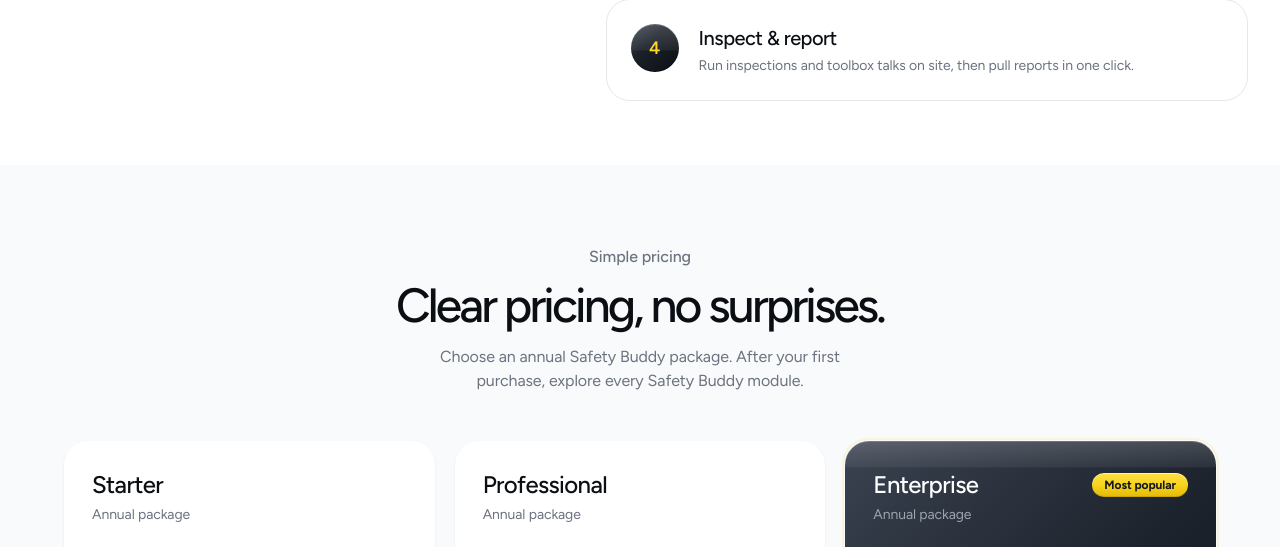
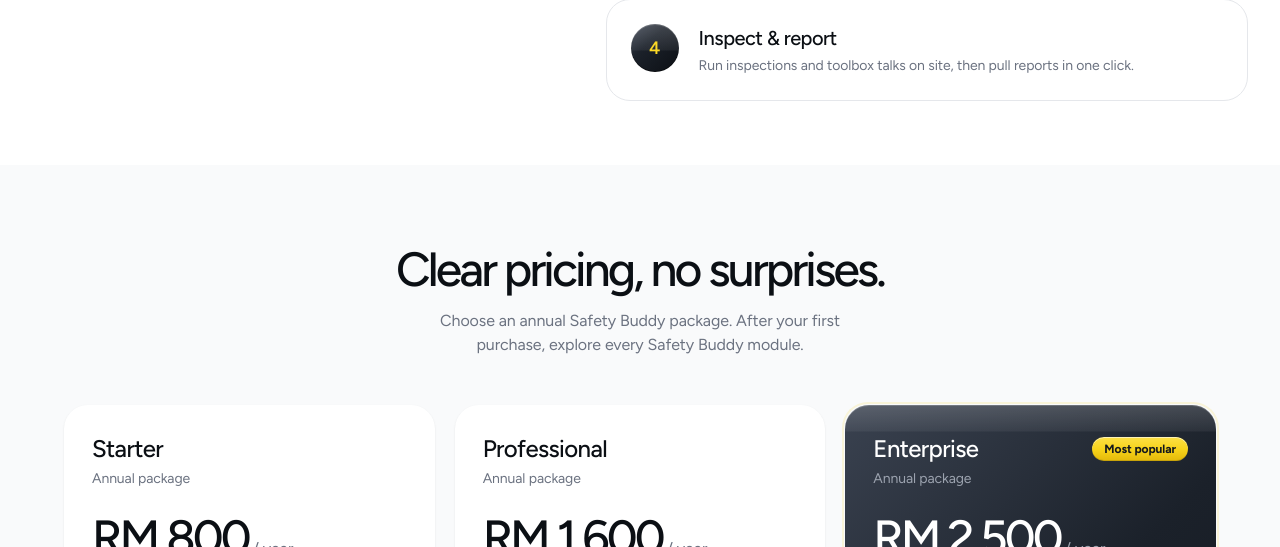
Before and after one commit to muhdsyazwan552/safetybuddy, a Laravel app: page / in a window 1280 px wide. Shown: the part 5953-6500 px from the top of the page. Run offline with Laravel 12, Linux system fonts and the light colour scheme; data comes from the database, SQL or seed files in the repository; style sheets or scripts are compiled from the project's sources; some libraries are stand-ins or nearby versions.

Commit message:
adjust text

```diff
--- a/resources/js/Pages/PublicWeb/Index.jsx
+++ b/resources/js/Pages/PublicWeb/Index.jsx
@@ -606,7 +606,7 @@ export default function Landing({ subscriptionPlans = [] }) {
                 <section id="pricing" className="scroll-mt-20 bg-gray-50 py-20">
                     <div className="mx-auto max-w-[1400px] px-5 sm:px-8">
                         <div className="text-center">
-                            <Reveal><SectionTag>Simple pricing</SectionTag></Reveal>
+
                             <Reveal delay={0.05}><H2>Clear pricing, no surprises.</H2></Reveal>
                             <Reveal delay={0.1}><p className="mx-auto mt-4 max-w-md text-gray-500">Choose an annual Safety Buddy package. After your first purchase, explore every Safety Buddy module.</p></Reveal>
                         </div>
```
